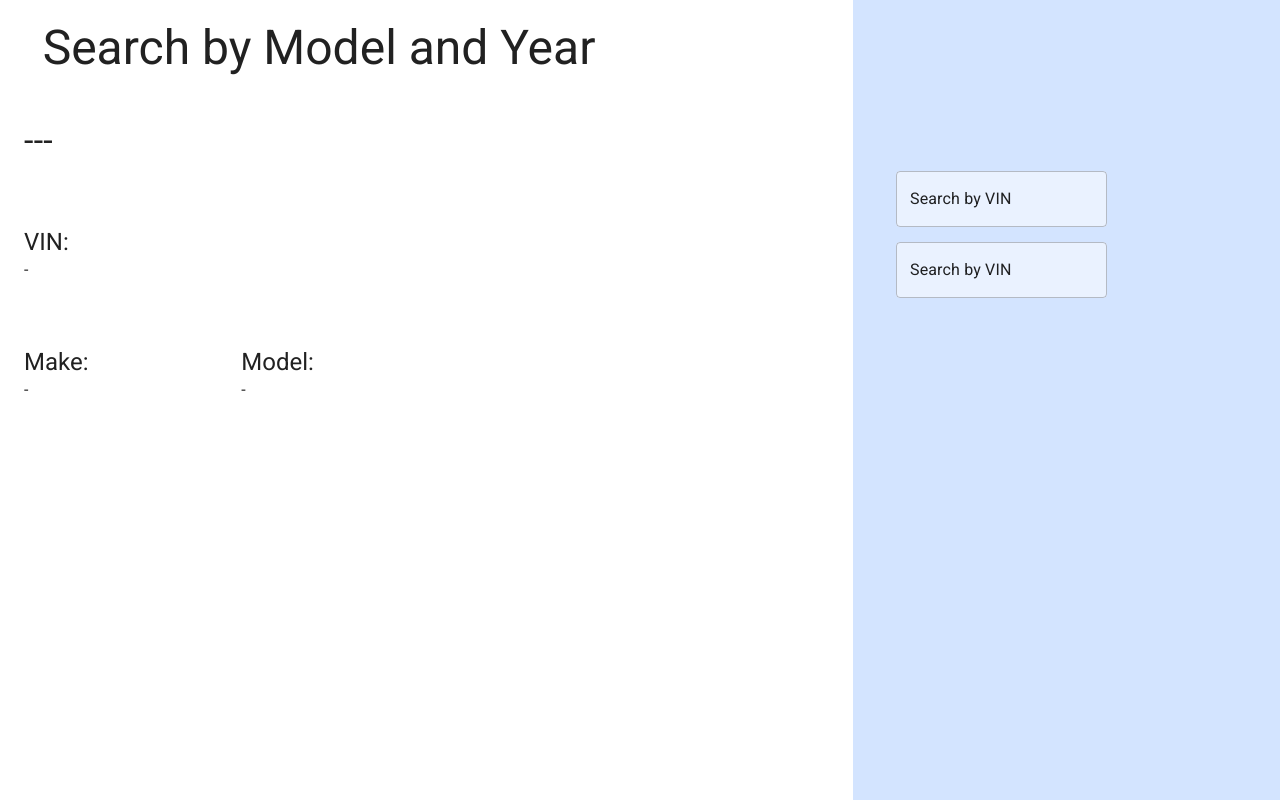
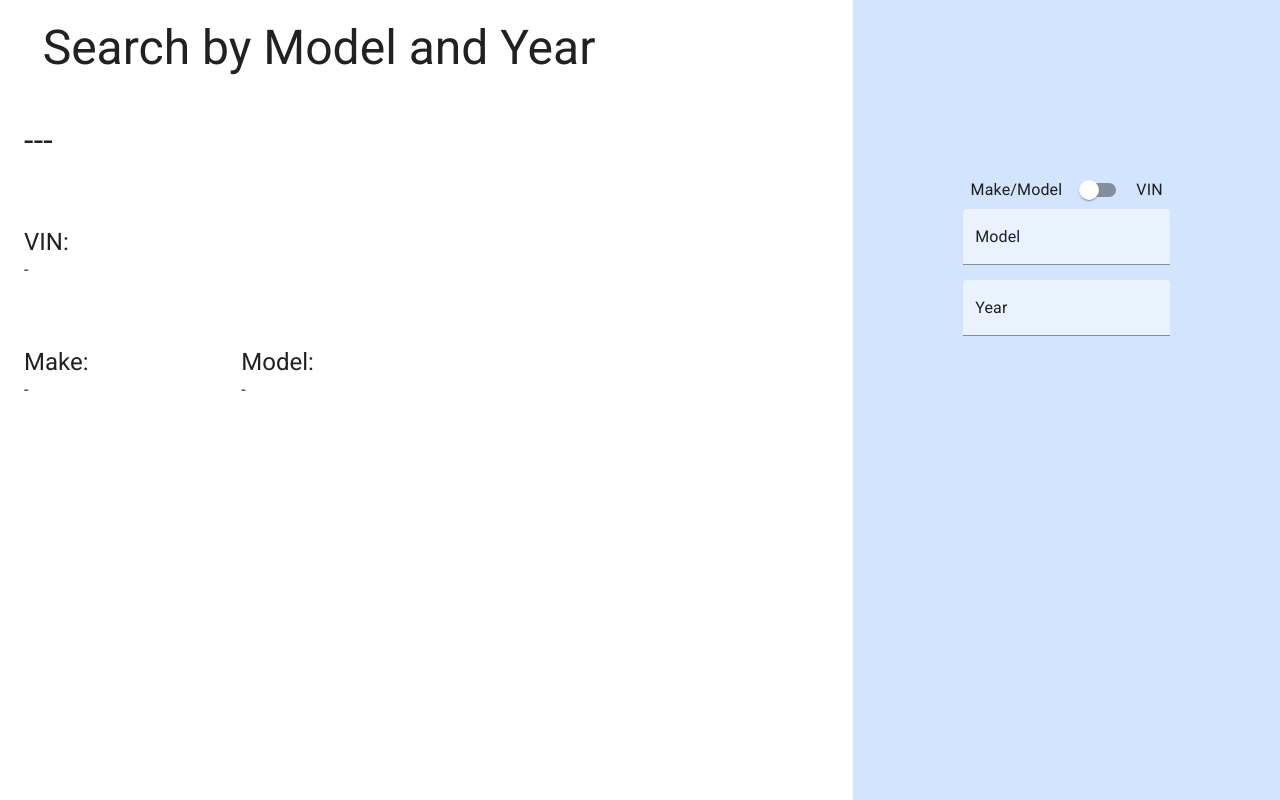
Before and after one commit to ssanjose/nhtsa-web, a React (Create React App) app: page / in a window 1280 px wide. Built offline with nearby package versions, Linux system fonts and the light colour scheme.

Commit message:
Add toggle and different inputs in search section

```diff
--- a/src/components/Search.js
+++ b/src/components/Search.js
@@ -1,12 +1,46 @@
-import { FormContainer, FormText, SearchContainer } from "../cssComponents/Search";
+import { Stack, Typography } from "@mui/material";
+import { FormContainer, FormText, MethodToggle, SearchContainer } from "../cssComponents/Search";
 
-export const SearchPage = ({ searchMethod, loading }) => {
+export const SearchPage = ({ vinMethod, setVinMethod }) => {
+  const handleSwitchChange = (event) => {
+    setVinMethod(event.target.checked);
+    // setLoading(true);
+
+    // setTimeout(() => {
+    //   setLoading(false);
+    // }, 500);
+  };
+
   return (
     <SearchContainer>
       <FormContainer component="form">
-        <FormText variant="outlined" label="Search by VIN" />
-        <FormText variant="outlined" label="Search by VIN" />
+        <Stack direction="row" spacing={1} alignItems="center">
+          <Typography>Make/Model</Typography>
+          <MethodToggle
+            checked={vinMethod}
+            onChange={handleSwitchChange}
+          />
+          <Typography>VIN</Typography>
+        </Stack>
+        {vinMethod ? <VINSearch /> : <ModelYearSearch />}
       </FormContainer>
     </SearchContainer>
   );
 };
+
+const VINSearch = () => {
+  return (
+    <>
+      <FormText variant="filled" label="Search by VIN" />
+    </>
+  )
+};
+
+const ModelYearSearch = () => {
+  return (
+    <>
+      <FormText variant="filled" label="Model" />
+      <FormText variant="filled" label="Year" />
+    </>
+  )
+};
--- a/src/cssComponents/Search.js
+++ b/src/cssComponents/Search.js
@@ -1,4 +1,4 @@
-import { Box, TextField } from "@mui/material";
+import { Box, Switch, TextField } from "@mui/material";
 import { styled } from "@mui/system";
 
 export const SearchContainer = styled((props) => (<Box
@@ -18,12 +18,29 @@ export const SearchContainer = styled((props) => (<Box
   },
 }));
 
+export const MethodToggle = styled((props) => (<Switch
+  {...props}
+/>))(({ theme }) => ({
+  '& .MuiSwitch-input': {
+    width: '100%',
+  },
+}));
+
 export const FormContainer = styled((props) => (<Box
   {...props}
 />))(({ theme }) => ({
   height: 'fit-content',
   width: '100%',
-  padding: '40% 10% 0px 10%',
+  display: 'flex',
+  flexDirection: 'column',
+  alignItems: 'center',
+
+  [theme.breakpoints.up('xs')]: {
+    padding: '20% 5% 0px 5%',
+  },
+  [theme.breakpoints.up('sm')]: {
+    padding: '40% 10% 0px 10%',
+  },
 }));
 
 export const FormText = styled((props) => (<TextField
```
